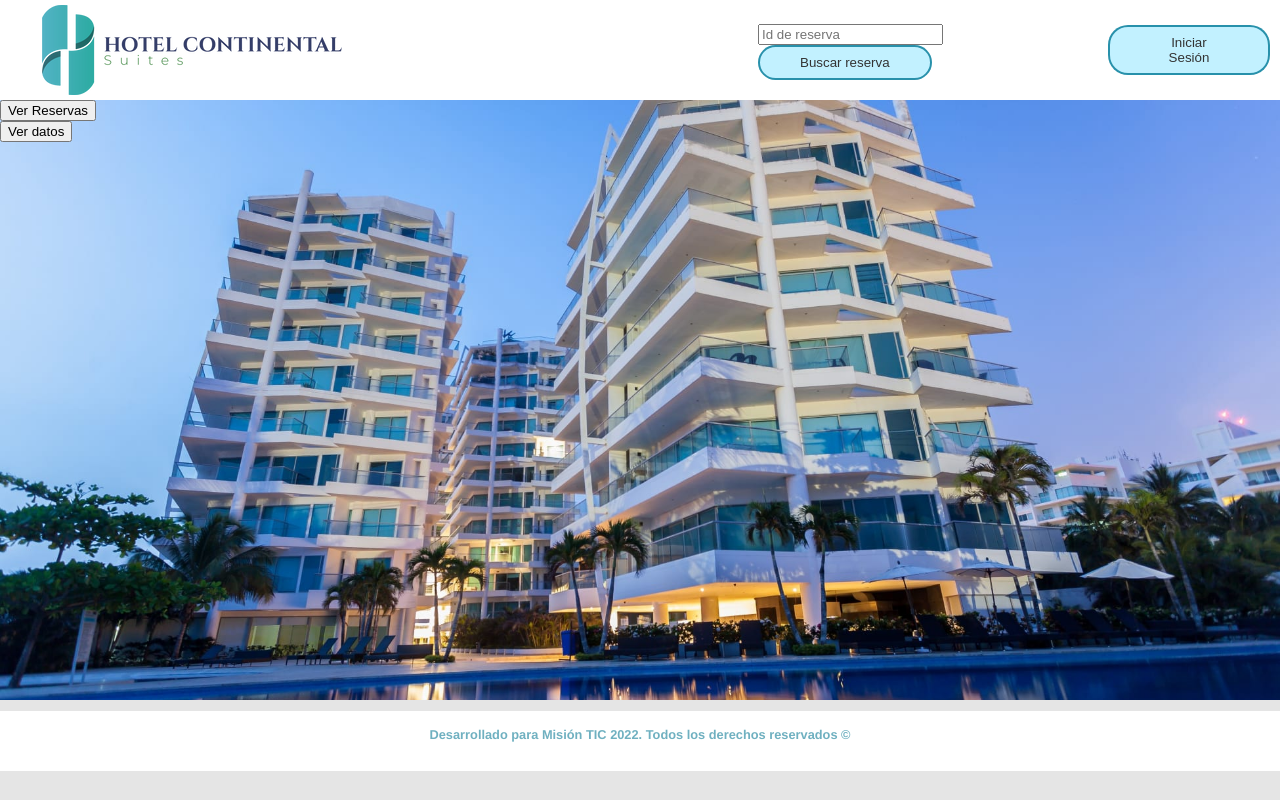
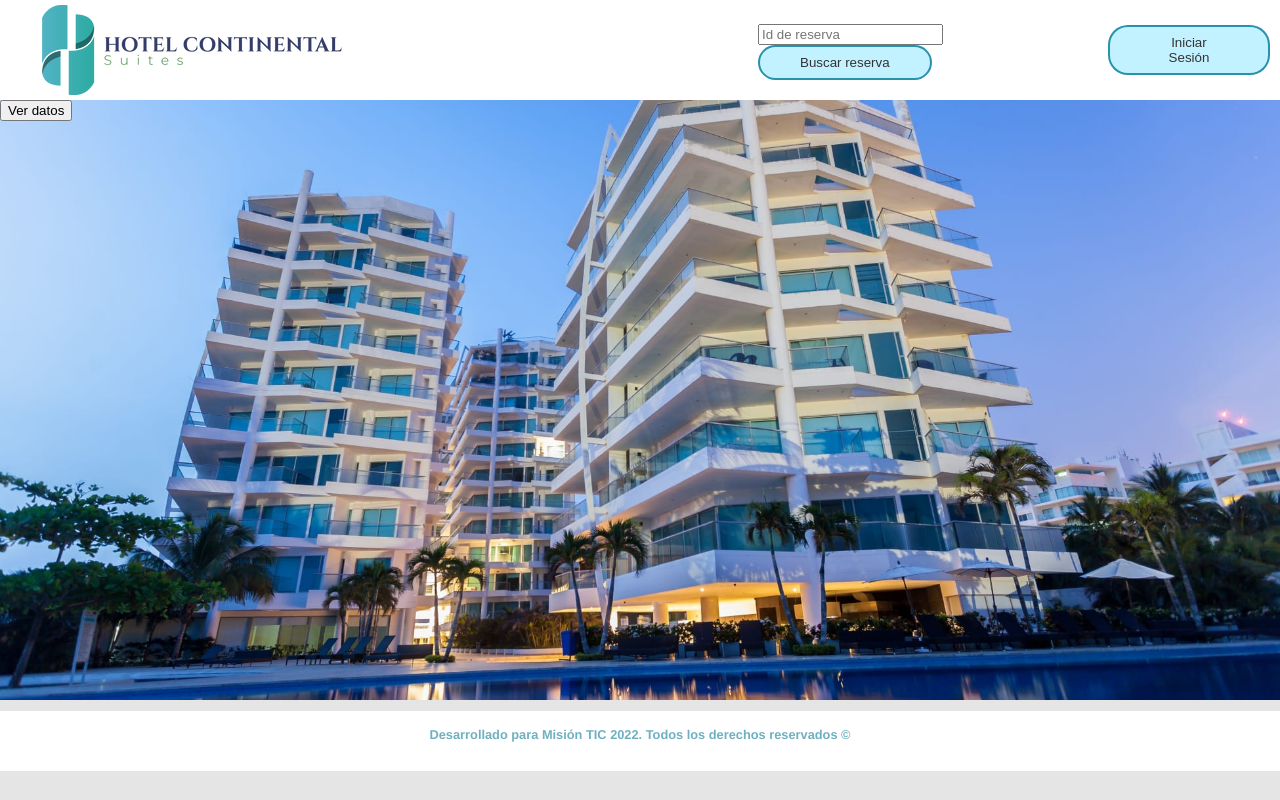
Before and after one commit to Rafaelbg107/hotel-app-13, a Vue app: page /perfil in a window 1280 px wide. Built offline with nearby package versions, Linux system fonts and the light colour scheme.

Commit message:
Ocultar ver reservas

```diff
--- a/src/components/vistaUsuario.vue
+++ b/src/components/vistaUsuario.vue
@@ -1,7 +1,7 @@
 <template>
     <div>
         <form>
-          <button type="submit" v-on:click="verReservas">Ver Reservas</button>
+          <button type="submit" v-on:click="verReservas" v-if="funciona">Ver Reservas</button>
         </form>
         <form>
           <button type="submit" v-on:click="verDatos">Ver datos</button>
@@ -69,6 +69,7 @@
                 data5:"",
                 visibleReservas: false,
                 visibleDatos: false,
+                funciona: false,
                 datosUser:{
                         nombres: "",
                         apellidos: "",
```
